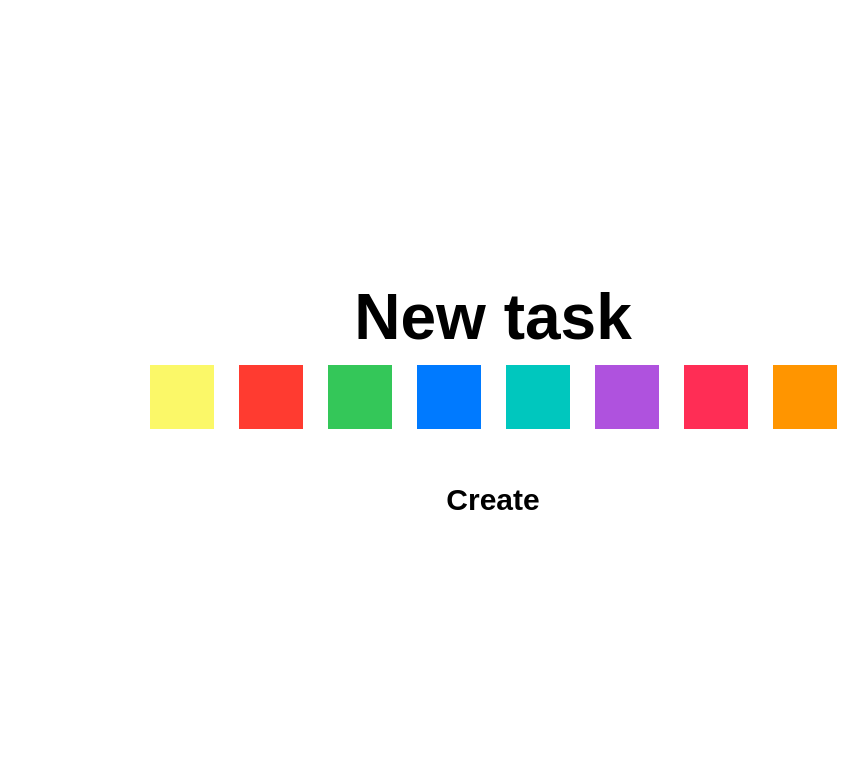
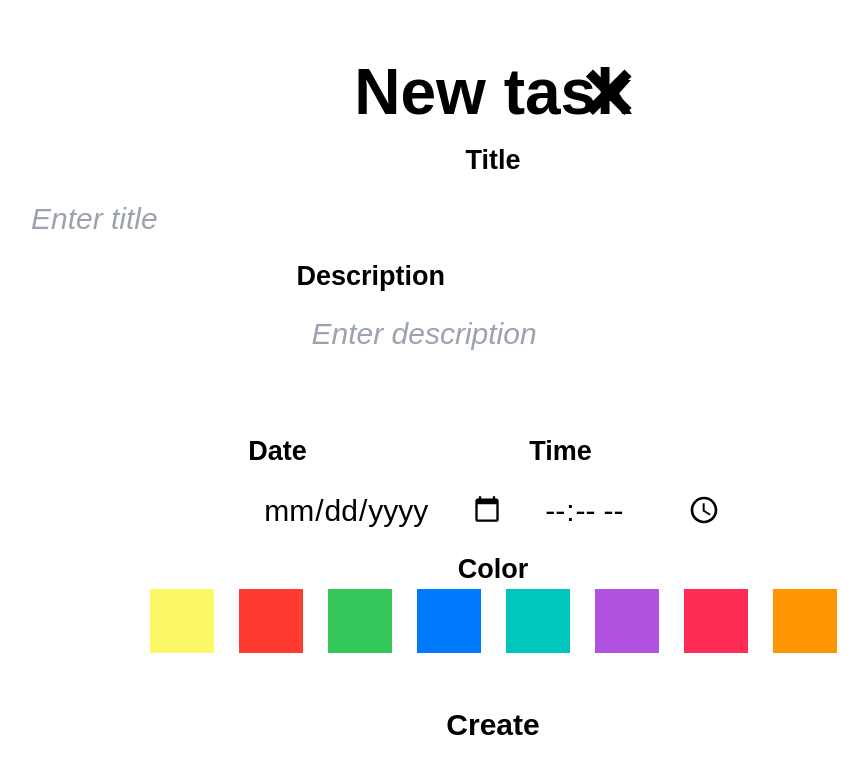
Before and after one commit to d3Lip7on/to-do-app-azure, a React (Create React App) app: page / in a window 1280 px wide. Shown: the top 774 px of the page, without its empty margins (147-1015 px from the left). Built offline with nearby package versions, Linux system fonts and the light colour scheme.

Commit message:
create-task - fixes some bugs, added all components to modal window

```diff
--- a/src/app/App.tsx
+++ b/src/app/App.tsx
@@ -1,4 +1,4 @@
-import { CreateTask } from '../features/CreateTask';
+import { CreateTask } from '../features/create-task/ui/CreateTask';
 
 function App() {
 	return (
--- a/src/features/CreateTask.tsx
+++ /dev/null
@@ -1,26 +0,0 @@
-import { useState } from 'react';
-import { Canvas, MainButton } from '../shared/ui';
-import { SelectColor } from './SelectColor';
-
-export function CreateTask() {
-	const [activeIndex, setActiveIndex] = useState<number | null>(null);
-	function clickHandler(index: number) {
-		setActiveIndex(index);
-	}
-	return (
-		<div>
-			<Canvas width="1032px">
-				<h1 className="text-[64px] font-bold">New task</h1>
-				<SelectColor onClick={clickHandler} activeIndex={activeIndex} />
-				<MainButton
-					color="FBF868"
-					onClick={() => {
-						console.log('Created task!');
-					}}
-				>
-					Create
-				</MainButton>
-			</Canvas>
-		</div>
-	);
-}
--- a/src/features/SelectColor.tsx
+++ b/src/features/SelectColor.tsx
@@ -1,4 +1,4 @@
-import { colors } from './model/data/colors';
+import { colors } from './create-task/ui/model/data/colors';
 import { ColorBox } from './ColorBox';
 
 type SelectColorProps = {
--- /dev/null
+++ b/src/features/create-task/ui/CreateTask.tsx
@@ -0,0 +1,83 @@
+import { useState } from 'react';
+import { Canvas, MainButton, FormTitle, TextInput, TextArea, DateInput, TimeInput } from '../../../shared/ui';
+import { SelectColor } from '../../SelectColor';
+import { colors } from './model/data/colors';
+
+export function CloseButton({ onClick }: { onClick: () => void }) {
+	return (
+		<div className="absolute right-0 top-[50%] translate-y-[-50%] ">
+			<img onClick={onClick} className="transition-transform duration-200 ease-in-out hover:scale-105 active:scale-95 active:transition cursor-pointer" src="/icons/close-button.svg" alt="close-button" />
+		</div>
+	);
+}
+
+export function CreateTask() {
+	const [activeIndex, setActiveIndex] = useState<number | null>(null);
+	const [textInputState, setTextInputState] = useState<string>('');
+	const [textAreaState, setTextAreaState] = useState<string>('');
+	const [textDateState, setTextDateState] = useState<string>('');
+	const [textTimeState, setTextTimeState] = useState<string>('');
+	function clickHandler(index: number) {
+		setActiveIndex(index);
+	}
+	return (
+		<div>
+			<Canvas width="1032px">
+				<div className="flex justify-center items-center relative">
+					<h1 className="text-[64px] font-bold">New task</h1>
+					<CloseButton onClick={() => console.log('Closed window')} />
+				</div>
+
+				<FormTitle>Title</FormTitle>
+				<TextInput
+					onChange={(newValue) => {
+						setTextInputState(newValue);
+					}}
+					value={textInputState}
+					placeholder="Enter title"
+				/>
+
+				<div className="flex flex-col">
+					<FormTitle>Description</FormTitle>
+					<TextArea
+						onChange={(newValue) => {
+							setTextAreaState(newValue);
+						}}
+						value={textAreaState}
+					/>
+				</div>
+				<div className="flex gap-[10px]">
+					<div className="flex flex-col w-[100%]	">
+						<FormTitle>Date</FormTitle>
+
+						<DateInput
+							onChange={(newValue) => {
+								setTextDateState(newValue);
+							}}
+							value={textDateState}
+						/>
+					</div>
+					<div className="flex flex-col w-[100%] ">
+						<FormTitle>Time</FormTitle>
+						<TimeInput
+							onChange={(newValue) => {
+								setTextTimeState(newValue);
+							}}
+							value={textTimeState}
+						/>
+					</div>
+				</div>
+				<FormTitle>Color</FormTitle>
+				<SelectColor onClick={clickHandler} activeIndex={activeIndex} />
+				<MainButton
+					color="FBF868"
+					onClick={() => {
+						console.log(`Задача : ${textInputState} , описание задачи: ${textAreaState} , дата : ${textDateState} , время : ${textTimeState} , цвет задачи : ${activeIndex != null ? colors[activeIndex] : 'null'}  `);
+					}}
+				>
+					Create
+				</MainButton>
+			</Canvas>
+		</div>
+	);
+}
```
Also changed, not shown: public/icons/close-button.svg (added), src/features/create-task/ui/model/data/colors.ts (renamed from src/features/model/data/colors.ts).
